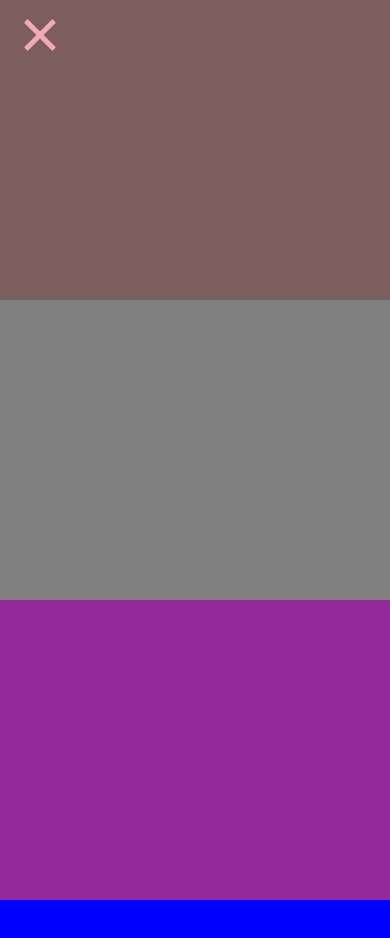
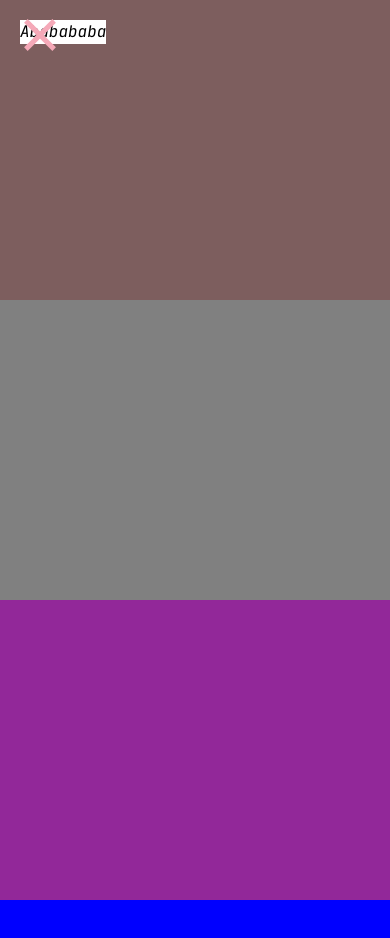
Before and after one commit to Jubstacheit/portfolio, a plain HTML site: page index.html in a window 390 px wide. Both pictures are taken after a click on the element 40 px from the left and 35 px from the top of the page. Drawn offline with Linux system fonts and the light colour scheme.

Commit message:
changes on burger menu

```diff
--- a/assets/css/styles.sass
+++ b/assets/css/styles.sass
@@ -23,6 +23,8 @@
   --mobile-font-size: 12px
   --line-height: 1.5
   --transition: 0.3s
+  --font-size: 16px
+  --desk-title-size: 24px
 
 
 // Animations //
@@ -37,6 +39,7 @@ body
   font-family: var(--font-family)
   line-height: var(--line-height)
 
+//Burger
 .burger
   position: fixed
   z-index: 5
@@ -59,6 +62,7 @@ body
 #bar2
   background-color: white
 
+//Burger changes after clicking
 .burger-change
   .bar
     transition: var(--transition)
@@ -71,6 +75,17 @@ body
     background-color: #F5A9B8
     transform: translateY(-12.5px) rotate(-45deg)
 
+//Burger menu (hidden by default)
+.burger-menu
+  display: none
+
+//Burger menu after clicking
+.burger-menu-change
+  display: flex
+  position: fixed
+  top: 20px
+  left: 20px
+  background-color: #ffffff
 
 
 nav
@@ -109,7 +124,7 @@ nav a
     transition: var(--transition)
     padding: 7px 14px
     border-radius: 20px
-    font-size: 10px
+    font-size: var(--desk-title-size)
 
 nav a:hover
   text-decoration: underline solid currentColor 2px
--- a/index.html
+++ b/index.html
@@ -16,7 +16,8 @@
         <div class="bar" id="bar2"></div>
         <div class="bar" id="bar3"></div>
     </div>
-    <div class="burger-menu">
+    <div class="burger-menu" id="burger-menu">
+        <a>Ababababa</a>
 
     </div>
     <!-- Desktop navbar -->
```
Also changed, not shown: assets/css/styles.css, 1 other file.
